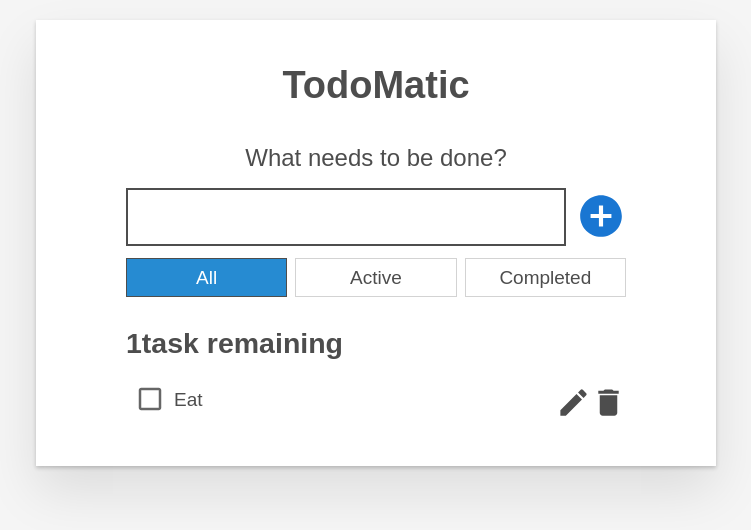
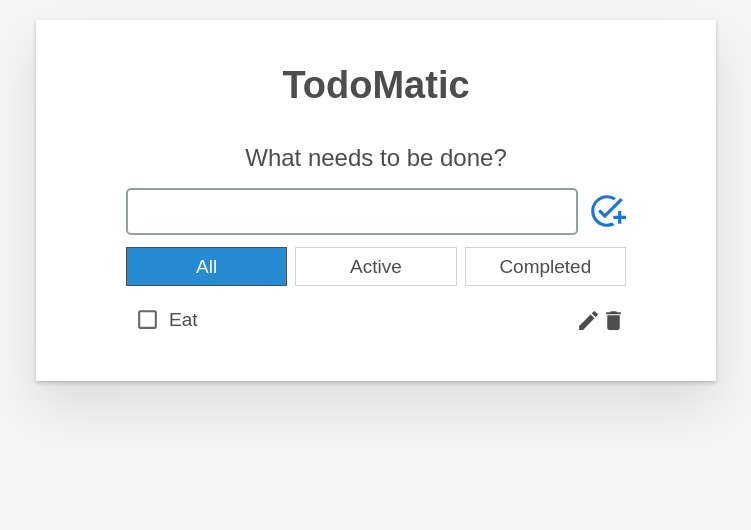
Before and after one commit to monji05/react_todo, a React (Create React App) app: page / in a window 1280 px wide. Shown: the top 530 px of the page, without its empty margins (264-1015 px from the left). Built offline with nearby package versions, Linux system fonts and the light colour scheme.

Commit message:
アイコンの大きさなど見た目修正

```diff
--- a/src/App.tsx
+++ b/src/App.tsx
@@ -107,7 +107,6 @@ function App() {
       />
     )
 
-  const remainTaskText = todoList.length > 1 ? "tasks" : "task"
 
   return (
     <div className="todoapp stack-large">
@@ -116,9 +115,6 @@ function App() {
       <div className="filters btn-group stack-exception">
         {categoryList}
       </div>
-      <h2 id="list-heading">
-        {todoList.length}{remainTaskText} remaining
-      </h2>
       <ul
         className="todo-list stack-large stack-exception"
       >
--- a/src/components/Form.tsx
+++ b/src/components/Form.tsx
@@ -1,6 +1,6 @@
 import React, { useState } from "react";
 import { nanoid } from "nanoid"
-import AddCircleIcon from '@mui/icons-material/AddCircle';
+import AddTaskIcon from '@mui/icons-material/AddTask';
 
 export default function Form(props: any) {
 
@@ -34,10 +34,10 @@ export default function Form(props: any) {
           onChange={(e) => handleChange(e)}
         />
         <button type="submit" className="button-icon">
-          <AddCircleIcon
+          <AddTaskIcon
             color="primary"
             sx={{
-              fontSize: 50
+              fontSize: 38
             }}
           />
         </button>
--- a/src/components/editTodoView.tsx
+++ b/src/components/editTodoView.tsx
@@ -37,14 +37,14 @@ const EditTodoView = (task: props) => {
   return (
     <form className="stack-small" onSubmit={(e) => handleSubmit(e)}>
       <div className="form-group form-edit">
-        <input id={task.id} className="todo-text" type="text" value={newName} onChange={(e) => handleChange(e)} />
+        <input id={task.id} className="input todo-text" type="text" value={newName} onChange={(e) => handleChange(e)} />
         <button>
           <CloseIcon
             type="button"
             className="button-icon"
             onClick={() => handleCancel()}
             sx={{
-              fontSize: 35
+              fontSize: 25
             }}
           />
         </button>
@@ -53,7 +53,7 @@ const EditTodoView = (task: props) => {
             type="submit"
             className="button-icon"
             sx={{
-              fontSize: 35
+              fontSize: 25
             }}
           >
           </CheckIcon>
--- a/src/components/todoView.tsx
+++ b/src/components/todoView.tsx
@@ -18,7 +18,7 @@ const TodoView = (task: props) => {
     <div className="todo-view">
       <div className="c-cb">
         <Checkbox
-          sx={{ '& .MuiSvgIcon-root': { fontSize: 30 } }}
+          sx={{ '& .MuiSvgIcon-root': { fontSize: 25 } }}
           id={task.id}
           checked={task.completed}
           onChange={() => task.toggleTaskCompleted(task.id)}
@@ -32,14 +32,14 @@ const TodoView = (task: props) => {
           type="button"
           onClick={() => task.setEditing(true)}
           sx={{
-            fontSize: 35
+            fontSize: 25
           }}
         />
         <DeleteIcon
           type="button"
           onClick={() => task.toggleDelete(task.id)}
           sx={{
-            fontSize: 35
+            fontSize: 25
           }}
         />
       </div>
--- a/src/index.css
+++ b/src/index.css
@@ -247,10 +247,6 @@ body {
   border: 2px solid #565656;
 }
 
-.todo-text:focus {
-  box-shadow: inset 0 0 0 2px;
-}
-
 .input-form {
   margin: 0 50px;
   display: flex;
@@ -258,10 +254,11 @@ body {
 
 .input {
   padding: 0.8rem 1rem 0.7rem;
-  border:0.2rem solid #4d4d4d;
+  border:0.2rem solid #93A1A1;
   cursor: pointer;
   text-transform: capitalize;
   margin-right: 10px;
+  border-radius: 0.5rem;
 }
 
 .todo-label {
```
